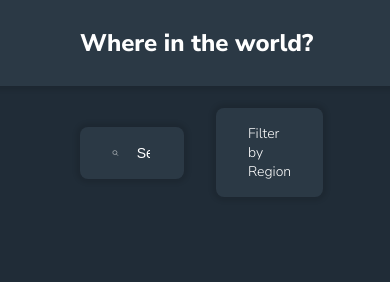
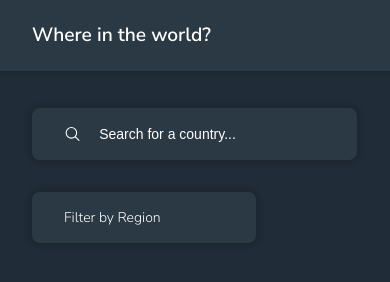
Before and after one commit to vis-cognitionis/rest_countries_api, a plain HTML site: page index.html in a window 390 px wide. Drawn offline with nearby package versions, Linux system fonts and the light colour scheme.

Commit message:
Add responsivity

```diff
--- a/header.css
+++ b/header.css
@@ -13,5 +13,6 @@ header {
 
 
 .header-title {
-    font-size: 1.5rem;
+    font-size: 1.2rem;
+    font-weight: 600;
 }
--- a/home_page.css
+++ b/home_page.css
@@ -1,6 +1,5 @@
 .home-page {
     margin: 0 auto;
-    transition: 0.5s;
     max-width: 102rem;
     height: 100vh;
     padding: 0 var(--padding-x)
@@ -32,7 +31,6 @@
     border-radius: var(--border-radius);
     width: min(35rem, 100%);
     padding: 1em 2em;
-
 }
 
 .search {
@@ -68,6 +66,22 @@
     font-size: var(--font-size-home);
     font-weight: 300;
     pointer-events: none;
+    white-space: nowrap;
+    overflow: hidden;
+    text-overflow: ellipsis;
+}
+
+@media screen and (max-width:520px) {
+    .search-filter-container {
+        flex-direction: column;
+        align-items: flex-start;
+    }
+}
+
+@media screen and (max-width:600px) {
+    .search-area {
+        width: 80%;
+    }
 }
 
 ion-icon {
--- a/styles.css
+++ b/styles.css
@@ -4,7 +4,6 @@ body {
     justify-content: center;
     /* align-items: center; */
     overflow-x: hidden;
-    transition: 0.5s;
     color: var(--text-white);
     font-family: "Nunito Sans", sans-serif;
     margin: 0;
@@ -29,3 +28,15 @@ body {
     --padding-x: 5em;
     --icon-width: 1.5rem;
 }
+
+@media screen and (max-width:520px) {
+    :root {
+        --padding-x: 3em;
+    }
+}
+
+@media screen and (max-width:600px) {
+    :root {
+        --padding-x: 2em;
+    }
+}
```
